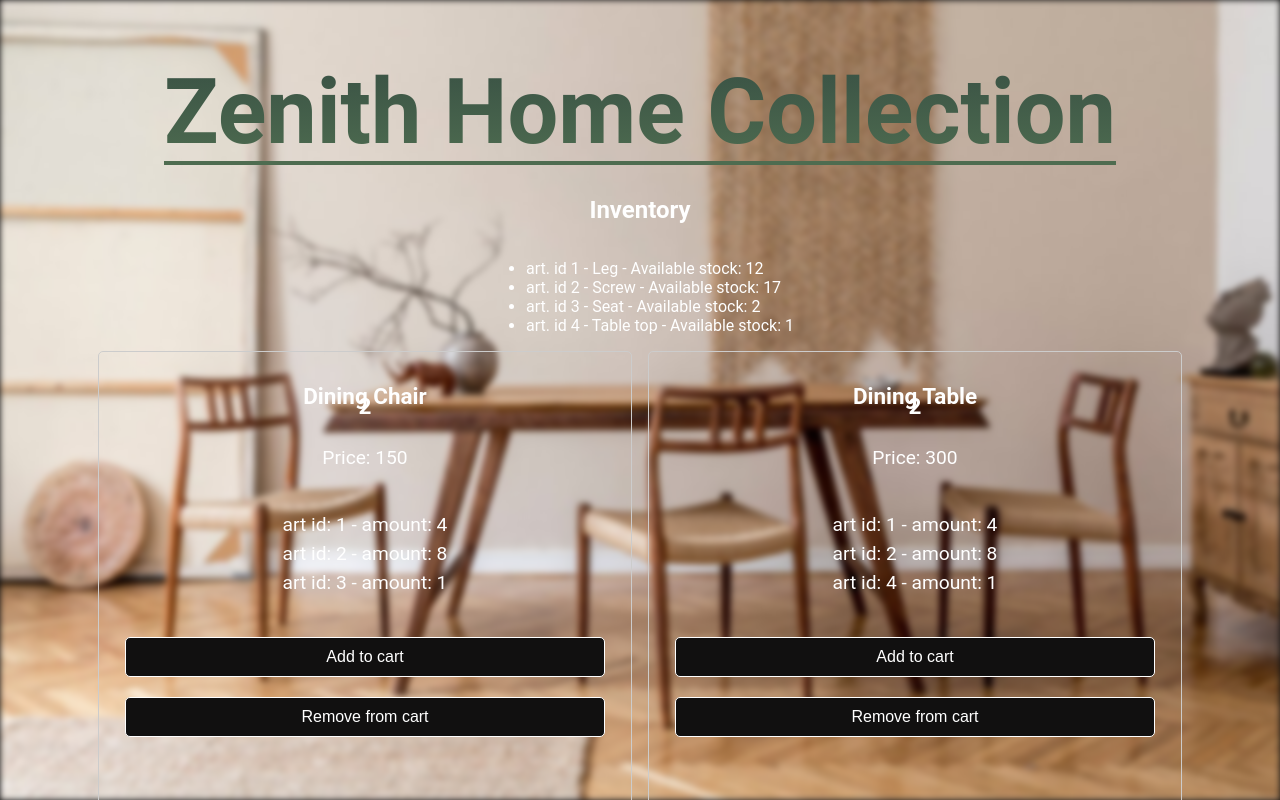
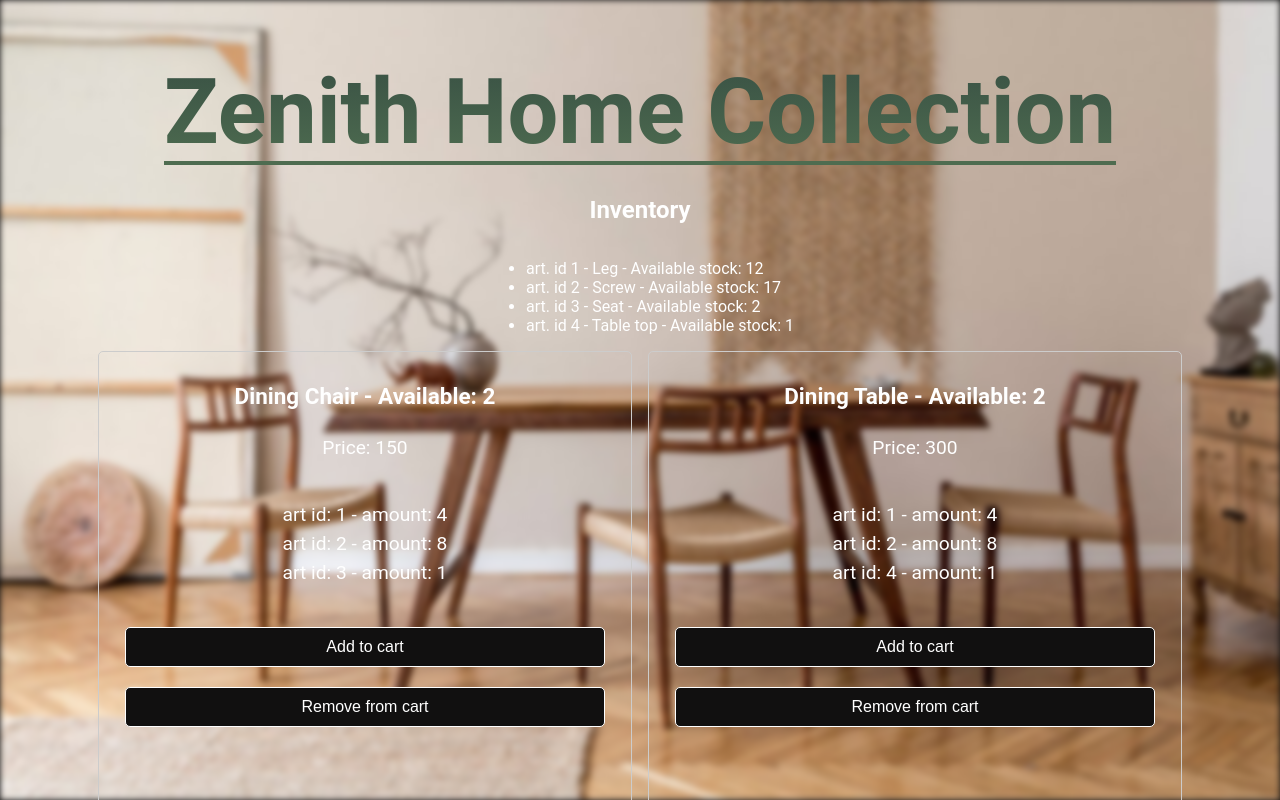
Before and after one commit to danieldraganweb/Next-test3, a Next.js app: page / in a window 1280 px wide. Built offline with nearby package versions, Linux system fonts and the light colour scheme.

Commit message:
delete divs from product cards price

```diff
--- a/pages/warehouse.tsx
+++ b/pages/warehouse.tsx
@@ -91,19 +91,15 @@ const Warehouse = () => {
           {products.map((product) => (
             <div key={product.name} className={styles.card}>
               <h3>
-                {product.name}{" "}
-                <div className={styles.diningchair}>
+                {product.name} {"- Available:"}{" "}
                 {product.name === "Dining Chair"
                   ? currentNumberOfScrews &&
                     Math.floor(currentNumberOfScrews / 8)
                   : null}
-                </div>
-                <div className={styles.diningtable}>
                 {product.name === "Dining Table"
                   ? currentNumberOfScrews &&
                     Math.floor(currentNumberOfScrews / 8)
                   : null}
-                </div>
               </h3>
               <p>Price: {product.price}</p>
               <p>
--- a/styles/Home.module.css
+++ b/styles/Home.module.css
@@ -71,11 +71,11 @@
   margin: 10px;
   cursor: pointer;
 }
-.button:hover {
+.addbutton:hover {
   background-color: rgb(17, 16, 16);
   color: rgb(245, 233, 233);
 }
-.button:active {
+.removebutton:active {
   background-color: rgb(17, 16, 16);
   color: rgb(255, 255, 255);
 }
@@ -104,3 +104,10 @@
   height: 420px;
   line-height: 10px;
 }
+.diningchair {
+  border: 1px solid #ccc;
+}
+.diningtable {
+  border: 1px solid #ccc;
+  height: 20px;
+}
```
Lines whose indentation alone changed are shown as unchanged.
